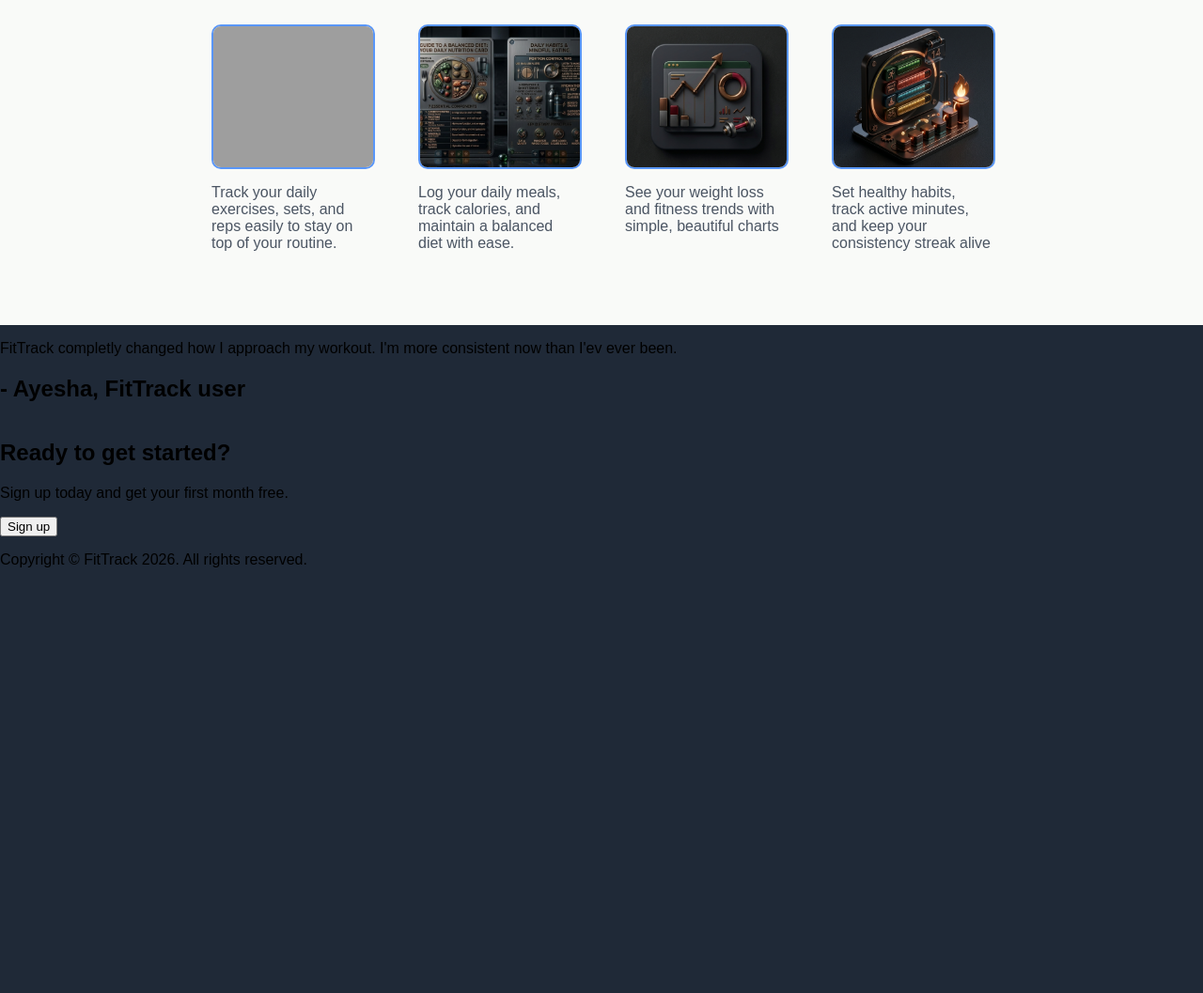
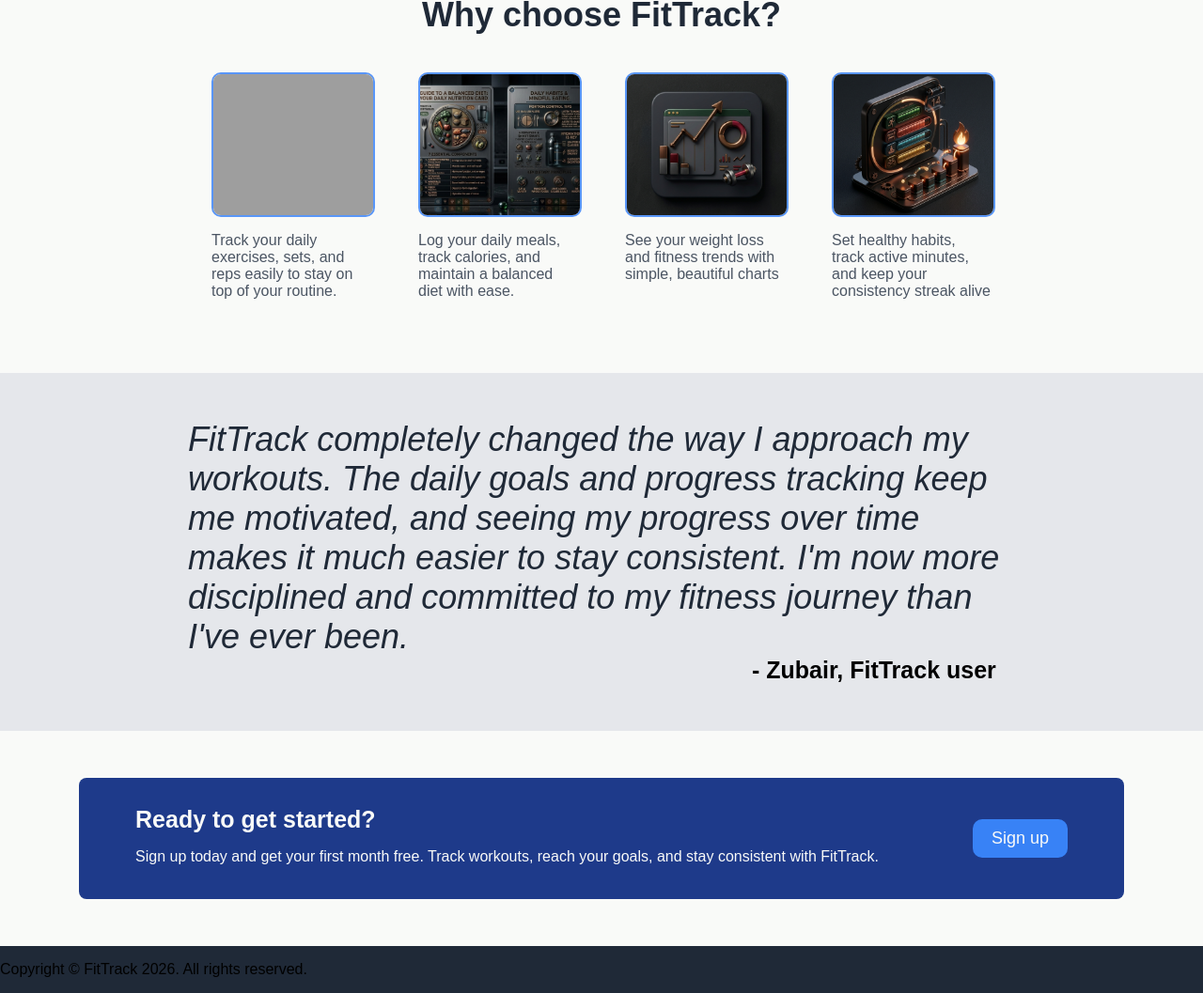
Before and after one commit to Daniyal842/odin-landing-page, a plain HTML site: page index.html in a window 1280 px wide. Shown: the part 587-1644 px from the top of the page at 94% size. Before the commit the page ends 1208 px from the top, so only its background shows below. Drawn offline with Linux system fonts and the light colour scheme; grey boxes are pictures that could not be loaded.

Commit message:
style and update quote and banner sections

```diff
--- a/index.html
+++ b/index.html
@@ -107,22 +107,26 @@
         </section>
 
         <!-- quote testimnial section -->
-        <section>
-            <p>
-                FitTrack completly changed how I approach my workout. I'm more consistent now than I'ev ever been.
+        <section class="quote-section">
+            <p class="quote-text">
+                FitTrack completely changed the way I approach my workouts. The daily goals and progress tracking keep me motivated, and seeing my progress over time makes it much easier to stay consistent. I'm now more disciplined and committed to my fitness journey than I've ever been.
             </p>
-            <h1>- Ayesha, FitTrack user</h1>
+            <h class="quote-author">- Zubair, FitTrack user</h1>
         </section>
 
         <!-- call to action (banner section)-->
-        <section>
-            <!-- Banner content -->
-            <div>
-                <h1>Ready to get started?</h1>
-                <p>Sign up today and get your first month free.</p>
+        <section class="banner-section">
+            <!-- banner -->
+            <div class="banner">
+                <!-- Banner content -->
+            <div class="banner-content">
+                <h1 class="banner-heading">Ready to get started?</h1>
+                <p class="banner-subtext">Sign up today and get your first month free. Track workouts, reach your goals, and stay consistent with FitTrack.
+</p>
             </div>
             <!-- banner button -->
-            <button>Sign up</button>
+            <button class="banner-button">Sign up</button>
+            </div>
         </section>
     </main>
 
--- a/styles.css
+++ b/styles.css
@@ -1,5 +1,5 @@
-body{
-    font-family: "Roboot",sans-serif;
+body {
+    font-family: "Roboot", sans-serif;
     background-color: #1F2937;
     margin: 0%;
     padding: 0%;
@@ -7,63 +7,70 @@
 
 
 /* header start*/
-.nav-bar{
+.nav-bar {
     display: flex;
     justify-content: space-between;
     align-items: center;
     padding: 0 150px;
     padding-bottom: 15px;
 }
-.header-logo{
+
+.header-logo {
     font-size: 24px;
     color: #F9FAF8;
 }
 
-.nav-link-list{
+.nav-link-list {
     display: flex;
     list-style: none;
     gap: 10px;
 }
-a{
+
+a {
     text-decoration: none;
     color: #E5E7EB;
 }
+
 /* header end */
 
 
 
 /* main start*/
-main{
+main {
     display: flex;
     flex-direction: column;
 }
 
 /* hero start*/
-.hero-section{
+.hero-section {
     display: flex;
     justify-content: space-between;
     align-items: flex-start;
     gap: 40px;
     height: 400;
     margin: 30px 0;
-    padding: 0 150px;
+    padding: 20px 150px;
 }
-.hero-section-content{
+
+.hero-section-content {
     flex: 1;
     height: 100%;
 }
-.hero-heading{
+
+.hero-heading {
     font-size: 48px;
     color: #F9FAF8;
     font-weight: 900;
     margin: 0;
     padding: 0;
 }
-.hero-subtext{
+
+.hero-subtext {
     font-size: 18px;
     color: #E5E7EB;
 }
-.hero-button{
+
+.hero-button {
     padding: 10px 15px;
     font-size: 20px;
     font-weight: 500;
@@ -72,7 +79,8 @@
     border: none;
     border-radius: 8px;
 }
-.hero-image{
+
+.hero-image {
     height: 100%;
     flex: 1;
     padding: 0;
@@ -80,48 +88,121 @@
     border-radius: 20px;
     overflow: hidden;
 }
-.hero-img{
+
+.hero-img {
     width: 100%;
     height: 100%;
     object-fit: cover;
 }
+
 /* hero end */
 
 /* info start */
-.info-section{
+.info-section {
     background: #F9FAF8;
     display: flex;
     flex-direction: column;
     align-items: center;
     padding: 20px 0;
 }
-.info-heading{
+
+.info-heading {
     font-size: 36px;
     color: #1F2937;
     font-weight: 900;
+    margin-bottom: 40px;
 }
-.info-content{
+
+.info-content {
     display: flex;
     align-items: flex-start;
     gap: 50px;
 }
-.info-content-boxes{
+
+.info-content-boxes {
     height: 300px;
     width: 170px;
 }
-.info-content-images{
+
+.info-content-images {
     height: 150px;
     width: 100%;
     overflow: hidden;
     border: 2px solid #5996f8;
     border-radius: 10px;
 }
-.info-content-images img{
+
+.info-content-images img {
     width: 100%;
     height: 100%;
     object-fit: cover;
 }
-.info-subtext{
-   color: #4B5563;
+
+.info-subtext {
+    color: #4B5563;
 }
+
 /* info end */
+
+/* quote start */
+.quote-section {
+    background: #E5E7EB;
+    padding: 50px 200px;
+}
+
+.quote-text {
+    font-size: 36px;
+    color: #1F2937;
+    font-weight: 300;
+    font-style: italic;
+    margin: 0%;
+}
+
+.quote-author {
+    position: relative;
+    left: 600px;
+    font-size: 25px;
+    font-weight: bold;
+}
+
+/* quote end */
+
+/* banner start */
+.banner-section {
+    background: #F9FAF8;
+    display: flex;
+    justify-content: center;
+    align-items: center;
+    padding: 50px;
+}
+
+.banner {
+    background: #1E3A8A;
+    color: #F9FAF8;
+    display: flex;
+    justify-content: space-between;
+    align-items: center;
+    gap: 100px;
+    padding: 20px 60px;
+    border-radius: 8px;
+}
+
+.banner-content {
+    height: 100%;
+}
+.banner-heading{
+    margin-top: 10px;
+    margin-bottom: 0%;
+    font-size: 25px;
+    font-weight: 600;
+}
+
+.banner-button{
+    background: #3882F6;
+    color: #F9FAF8;
+    font-size: 18px;
+    font-weight: 500;
+    padding: 10px 20px;
+    border: none;
+    border-radius: 10px;
+}
```
